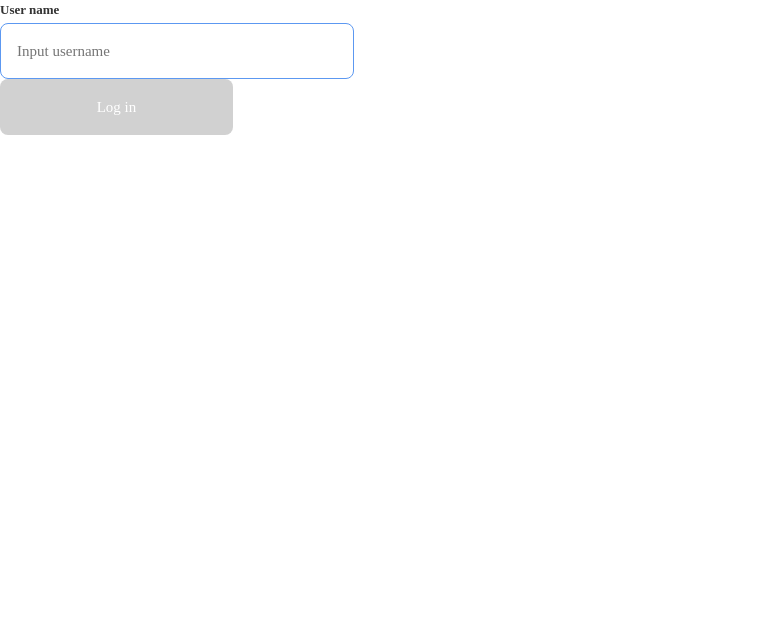
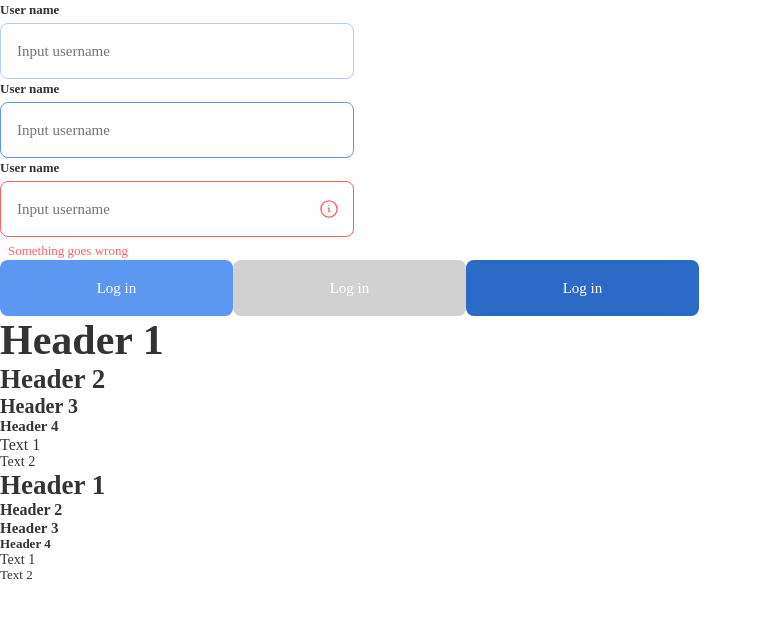
Before and after one commit to Dickace/react-chat-app, a React (Create React App) app: page / in a window 1280 px wide. Shown: the top 618 px of the page, without its empty margins (0-762 px from the left). Built offline with nearby package versions, Linux system fonts and the light colour scheme.

Commit message:
feat: add Text atom, change InputField, add in App.tsx test render

```diff
--- a/src/App.css
+++ b/src/App.css
@@ -3,7 +3,6 @@
   font-style: normal;
   font-weight: 500;
   font-size: 15px;
-  line-height: 23px;
   color: #333333;
 }
 * {
--- a/src/App.tsx
+++ b/src/App.tsx
@@ -3,7 +3,7 @@ import './normalize.css'
 import './App.css'
 import Button from './components/atoms/Button'
 import InputField from './components/atoms/InputField'
-
+import Text from './components/atoms/Text'
 function App() {
   const [type, setType] = useState('')
 
@@ -16,10 +16,36 @@ function App() {
       <InputField
         placeholder={'Input username'}
         label={'User name'}
-        type={'typing'}
-        msg={''}
+        type={'text'}
       />
+      <InputField
+        placeholder={'Input username'}
+        label={'User name'}
+        type={'text'}
+        style={'typing'}
+      />
+      <InputField
+        placeholder={'Input username'}
+        label={'User name'}
+        type={'text'}
+        style={'error'}
+        msg={'Something goes wrong'}
+      />
+      <Button text={'Log in'} onClick={clickHandler} />
       <Button text={'Log in'} type={'inactive'} onClick={clickHandler} />
+      <Button text={'Log in'} type={'press'} onClick={clickHandler} />
+      <Text text={'Header 1'} header={true} type={'1'} />
+      <Text text={'Header 2'} header={true} type={'2'} />
+      <Text text={'Header 3'} header={true} type={'3'} />
+      <Text text={'Header 4'} header={true} type={'4'} />
+      <Text text={'Text 1'} type={'1'} />
+      <Text text={'Text 2'} type={'2'} />
+      <Text text={'Header 1'} header={true} type={'1'} size={'27'} />
+      <Text text={'Header 2'} header={true} type={'2'} size={'16'} />
+      <Text text={'Header 3'} header={true} type={'3'} size={'15'} />
+      <Text text={'Header 4'} header={true} type={'4'} size={'13'} />
+      <Text text={'Text 1'} type={'1'} size={'14'} weight={'400'} />
+      <Text text={'Text 2'} type={'2'} size={'13'} />
     </div>
   )
 }
--- a/src/components/atoms/Button/style.scss
+++ b/src/components/atoms/Button/style.scss
@@ -8,11 +8,13 @@
   font-size: 15px;
   text-align: center;
   transition: background-color 0.15s linear;
+  cursor: pointer;
   &__hover{
     background: #4583DE;
   }
   &__inactive{
     background: #D1D1D1;
+    cursor: default;
   }
   &__press{
     background: #2C6AC7;
--- a/src/components/atoms/InputField/index.tsx
+++ b/src/components/atoms/InputField/index.tsx
@@ -7,6 +7,7 @@ type Props = {
   label: string
   type: string
   layoutType?: string
+  style?: string
   msg?: string
   children?: React.ReactElement | string
 }
@@ -15,14 +16,15 @@ const InputField: React.FC<Props> = ({
   placeholder = 'InputText',
   label = 'Input field',
   type = 'text',
+  style,
   msg,
   children,
 }) => {
   let inputClassName = 'inputField-input'
   let msgClassName = 'inputField-msg'
-  if (type !== '') {
-    inputClassName += ` inputField-input__${type}`
-    msgClassName += ` inputField-msg__${type}`
+  if (style !== undefined) {
+    inputClassName += ` inputField-input__${style}`
+    msgClassName += ` inputField-msg__${style}`
   }
   return (
     <>
--- /dev/null
+++ b/src/components/atoms/Text/index.tsx
@@ -0,0 +1,50 @@
+import React from 'react'
+import CSS from 'csstype'
+import './style.scss'
+
+interface Props {
+  type?: string
+  text?: string
+  header?: boolean
+  size?: string
+  weight?: string
+  children?: React.ReactElement | string
+}
+
+const Text: React.FC<Props> = ({
+  header = false,
+  type = '1',
+  text = '',
+  children,
+  size,
+  weight,
+}) => {
+  const styleText: CSS.Properties = {}
+  if (size !== undefined) {
+    styleText.fontSize = `${size}px`
+  }
+  if (weight !== undefined) {
+    styleText.fontWeight = parseInt(weight)
+  }
+  return (
+    <>
+      {header ? (
+        <p
+          className={`TextBlock-header TextBlock-header__${type}`}
+          style={styleText}
+        >
+          {text}
+        </p>
+      ) : (
+        <p
+          className={`TextBlock-plain TextBlock-plain__${type}`}
+          style={styleText}
+        >
+          {text}
+        </p>
+      )}
+      {children}
+    </>
+  )
+}
+export default Text
--- /dev/null
+++ b/src/components/atoms/Text/style.scss
@@ -0,0 +1,30 @@
+.TextBlock {
+  &-header{
+    cursor: default;
+    font-style: normal;
+    font-weight: bold;
+    &__1{
+      font-size: 42px;
+    }
+    &__2{
+      font-size: 27px;
+    }
+    &__3{
+      font-size: 20px;
+    }
+    &__4{
+      font-size: 15px;
+    }
+  }
+  &-plain{
+    cursor: default;
+    font-style: normal;
+    font-weight: 500;
+    &__1{
+      font-size: 16px;
+    }
+    &__2{
+      font-size: 14px;
+    }
+  }
+}
```
Also changed, not shown: 1 other file (tests, documents, lock files or other folders).
